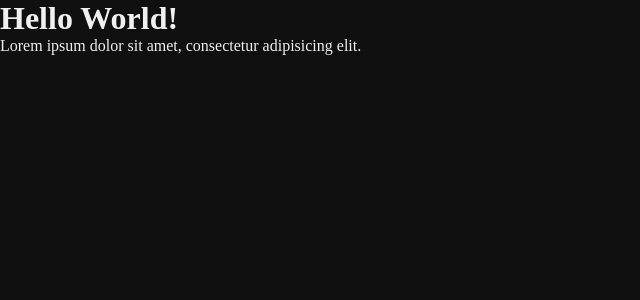
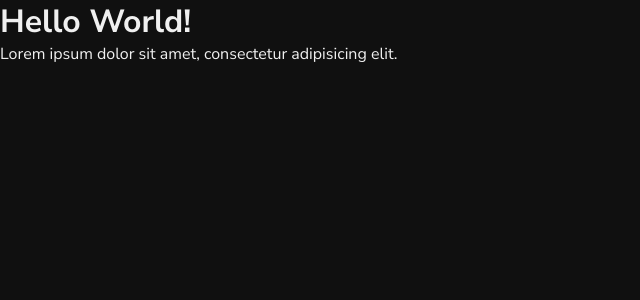
Before and after one commit to lore-web/XOC-Tattoo, a Next.js app: page / in a window 1280 px wide. Shown: the top 300 px of the page, without its empty margins (0-640 px from the left). Built offline with nearby package versions, Linux system fonts and the light colour scheme.

Commit message:
ADD: font-family
Co-authored-by: reyk zepper <reyk-zepper@users.noreply.github.com>

```diff
--- a/src/app/globals.css
+++ b/src/app/globals.css
@@ -1,3 +1,8 @@
+@font-face {
+  font-family: "Nunito Sans";
+  src: url("/NunitoSans.ttf") format("truetype");
+}
+
 :root {
   --max-width: 1100px;
   --border-radius: 12px;
@@ -5,6 +10,8 @@
   --primary-rgb: 16, 16, 16;
   --secondary-rgb: 240, 240, 240;
   --brand-rgb: 255, 103, 2;
+
+  --brand-font: Nunito Sans;
 }
 
 @media (prefers-color-scheme: dark) {
@@ -25,6 +32,7 @@ html,
 body {
   max-width: 100vw;
   overflow-x: hidden;
+  font-family: "Nunito Sans";
 }
 
 body {
```
Also changed, not shown: public/NunitoSans.ttf (added).
